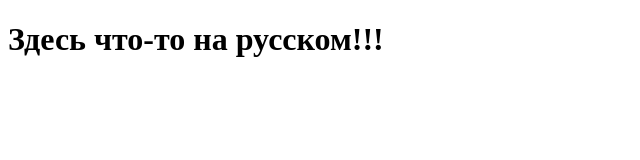
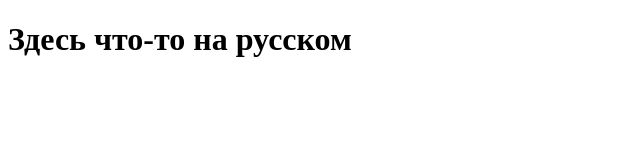
Before and after one commit to Donchick/sandbox, a website: page index.html in a window 1280 px wide. Shown: the full height of the page, 0-640 px from the left. Drawn offline with Linux system fonts and the light colour scheme.

Commit message:
experiment

```diff
--- a/index.html
+++ b/index.html
@@ -5,6 +5,6 @@
   <title>Hello from Donat's sandbox</title>
 </head>
 <body>
-<h1>Здесь что-то на русском!!!</h1>
+<h1>Здесь что-то на русском</h1>
 </body>
 </html>
```
